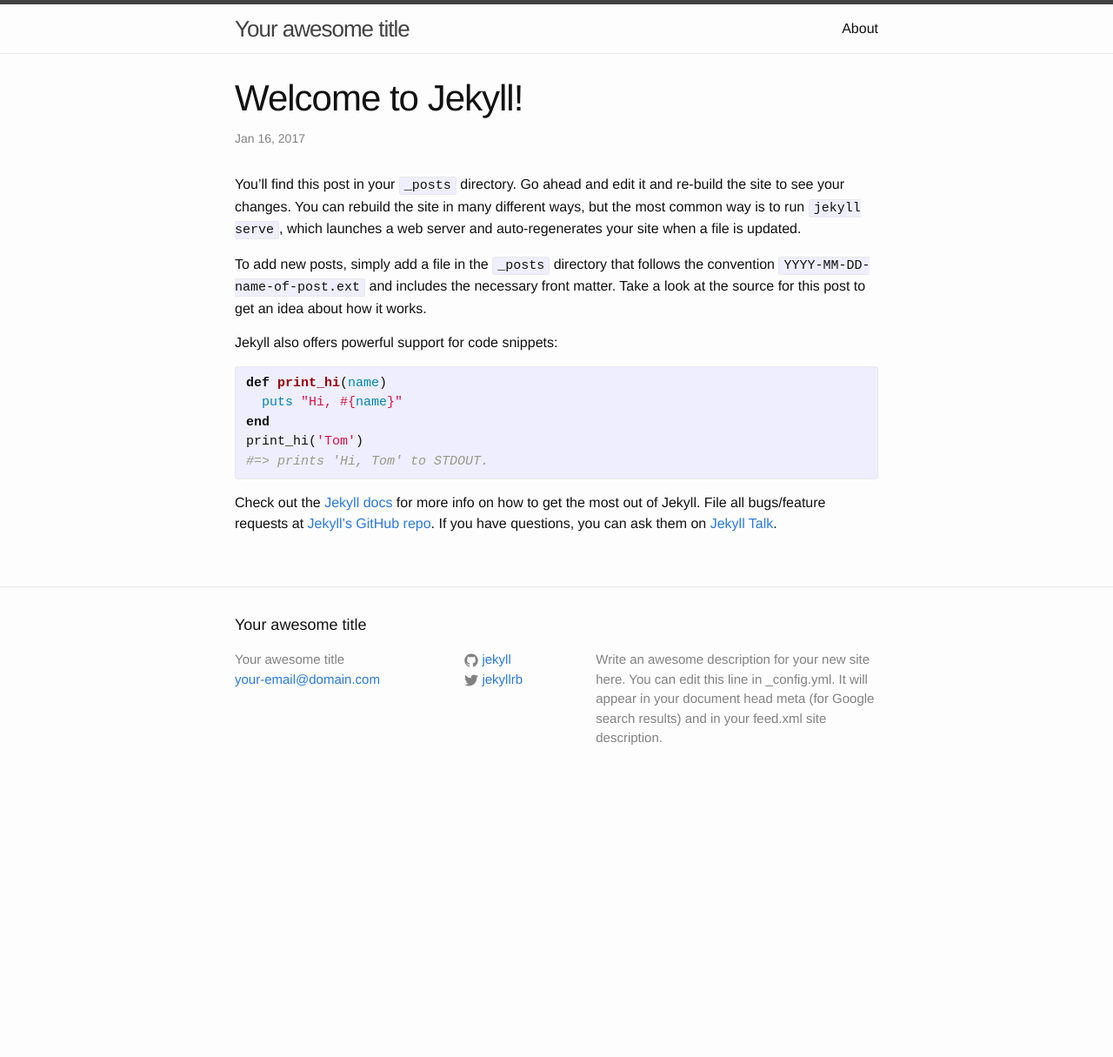
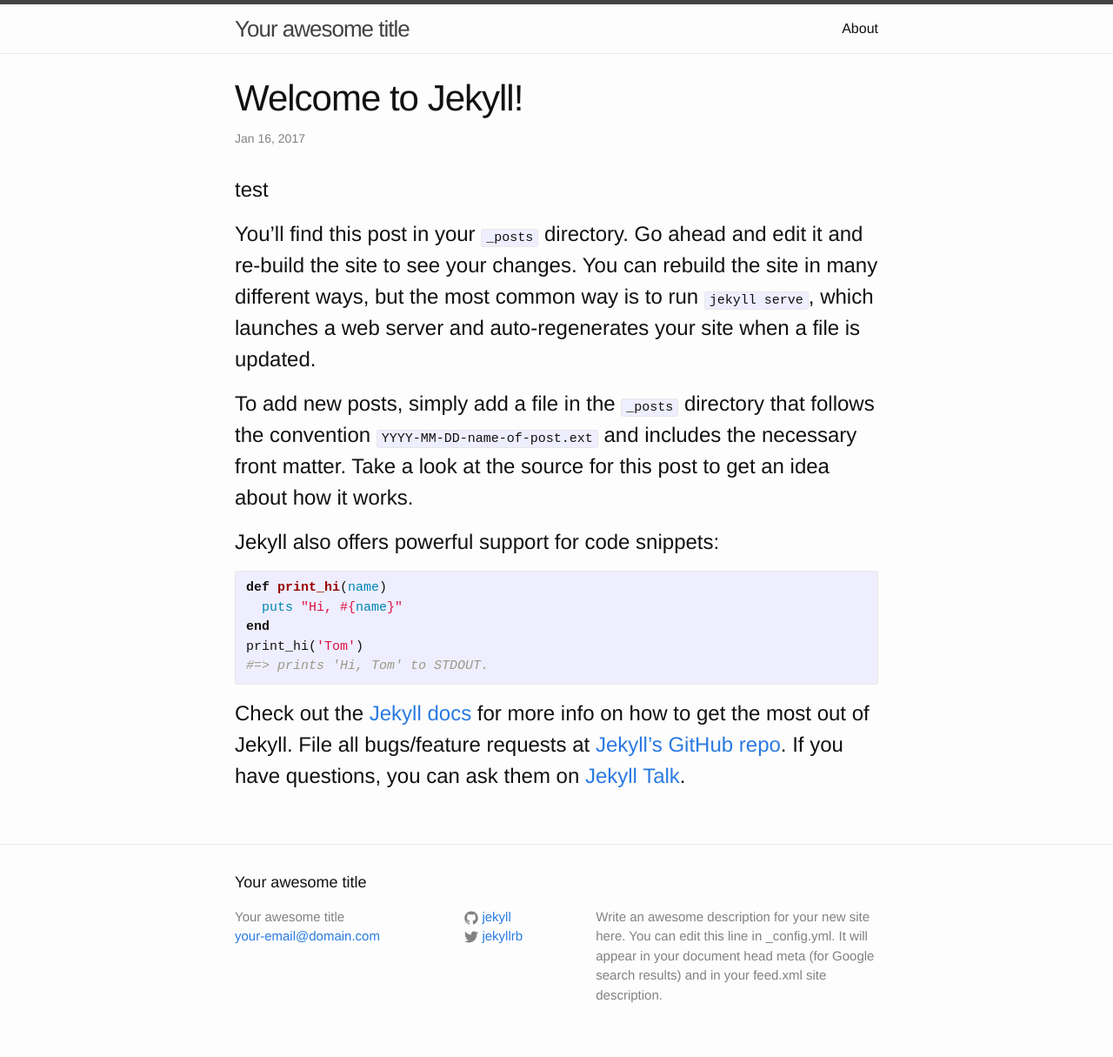
Before and after one commit to chrismuccioli/jeffrey-silverstein-portfolio, a Jekyll site: the page built from _posts/2017-01-16-welcome-to-jekyll.markdown, in a window 1280 px wide. Shown: the whole page at 87% size. Built offline with Jekyll 4.4.1, drawn with Linux system fonts in a browser that asks for light colours; before the commit the page ends 920 px from its top, so only the background shows below that.

Commit message:
test edit

```diff
--- a/_layouts/post.html
+++ b/_layouts/post.html
@@ -8,7 +8,7 @@
     <h1 class="post-title" itemprop="name headline">{{ page.title }}</h1>
     <p class="post-meta"><time datetime="{{ page.date | date_to_xmlschema }}" itemprop="datePublished">{{ page.date | date: "%b %-d, %Y" }}</time>{% if page.author %} • <span itemprop="author" itemscope itemtype="http://schema.org/Person"><span itemprop="name">{{ page.author }}</span></span>{% endif %}</p>
   </header>
-
+<h1>test<h1>
   <div class="post-content" itemprop="articleBody">
     {{ content }}
   </div>
```
